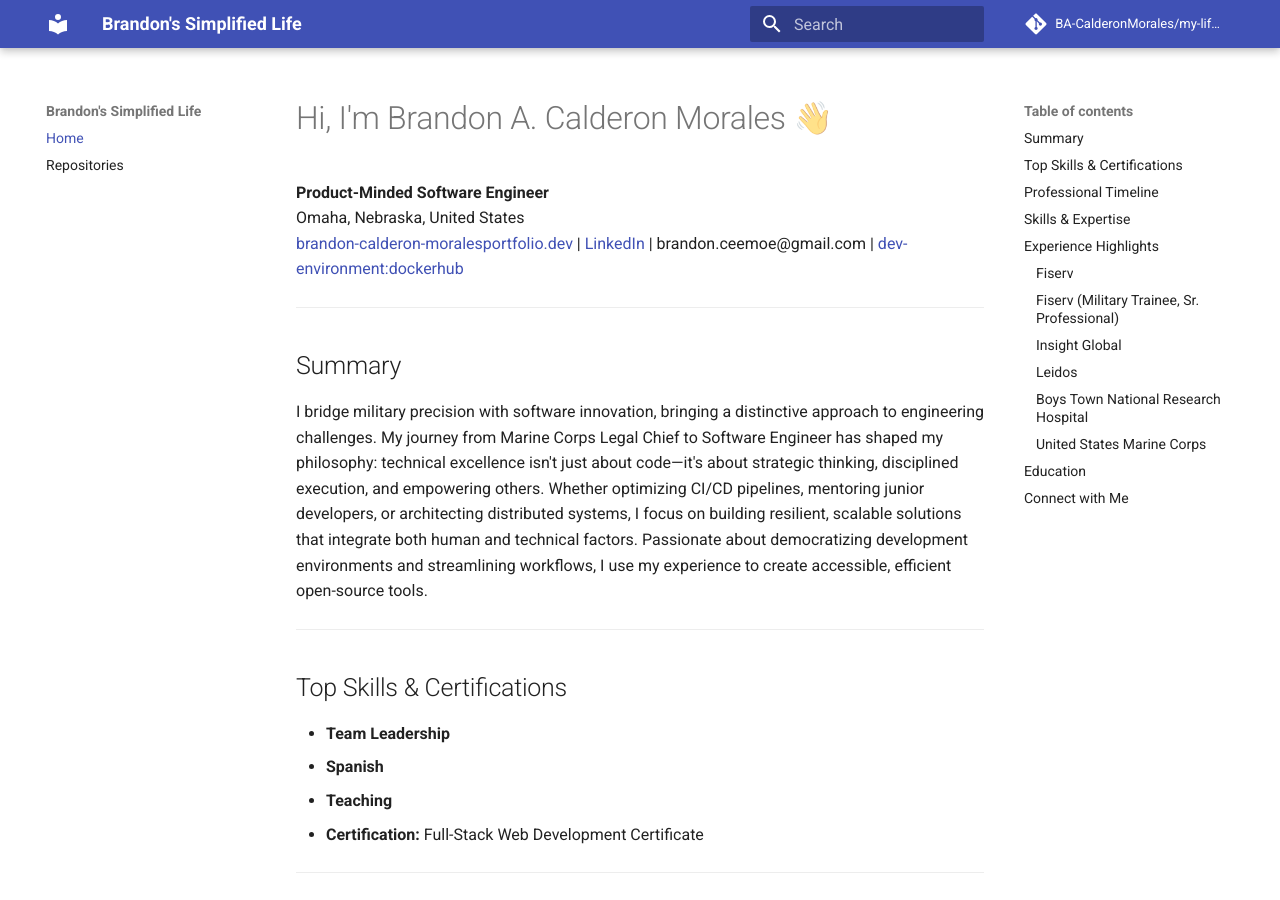
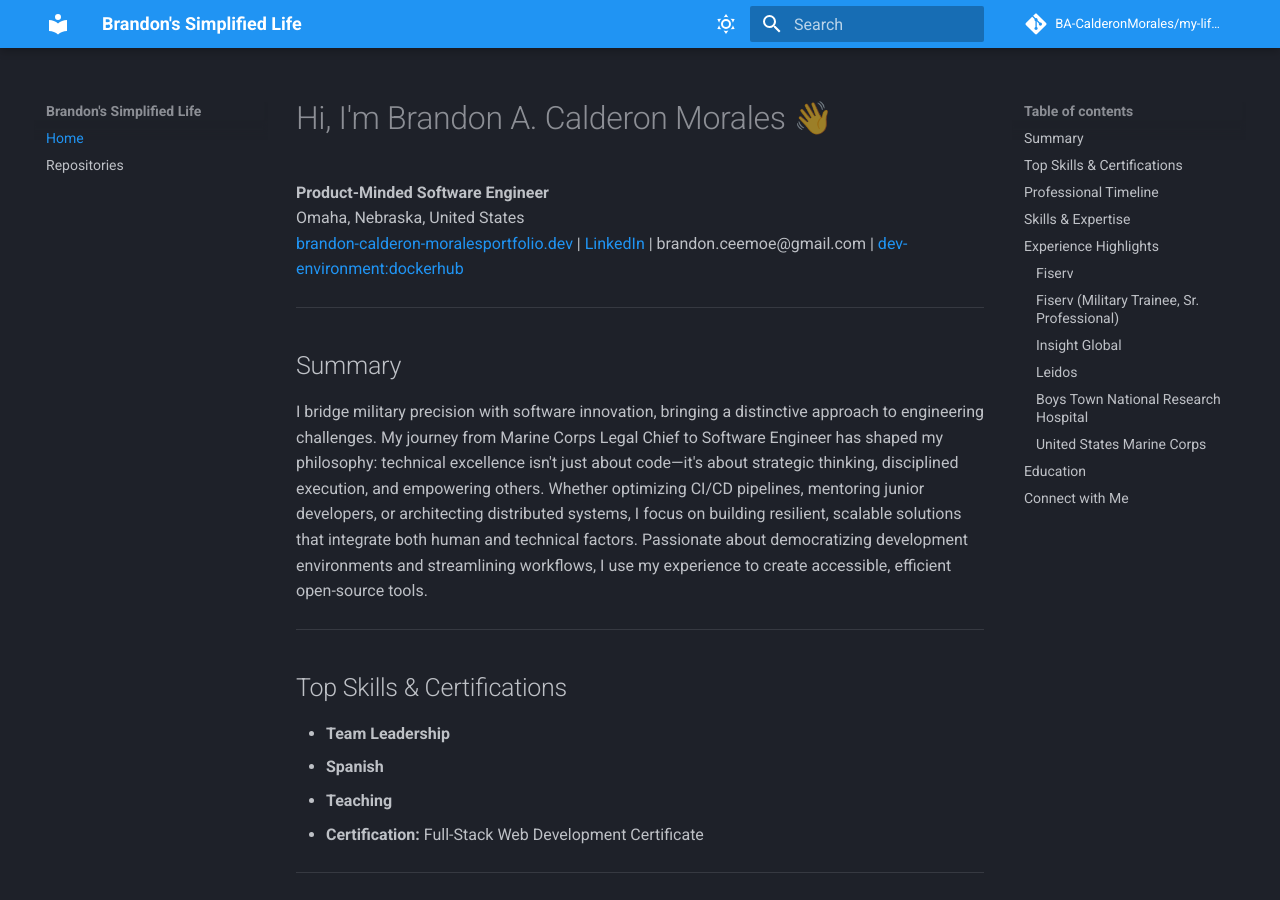
Before and after one commit to BrandenStudentDev/my-life-as-a-dev, an MkDocs documentation site: the page built from docs/index.md, in a window 1280 px wide and 900 px high. Built offline with MkDocs 1.6.1 and Material for MkDocs 9.7.7, drawn with Linux system fonts in a browser that asks for light colours; comment, search, counter and statistics services are not loaded.

```diff
--- a/mkdocs.yml
+++ b/mkdocs.yml
@@ -16,6 +16,24 @@ theme:
     - navigation.indexes
     - content.code.copy
     - content.code.annotate
+
+  # Start with dark mode by default
+  palette:
+    # Dark mode (now listed first to make it default)
+    - scheme: slate
+      primary: blue
+      accent: blue
+      toggle:
+        icon: material/weather-sunny
+        name: Switch to light mode
+
+    # Light mode
+    - scheme: default
+      primary: indigo
+      accent: indigo
+      toggle:
+        icon: material/weather-night
+        name: Switch to dark mode
 
 markdown_extensions:
   - pymdownx.highlight:
```
